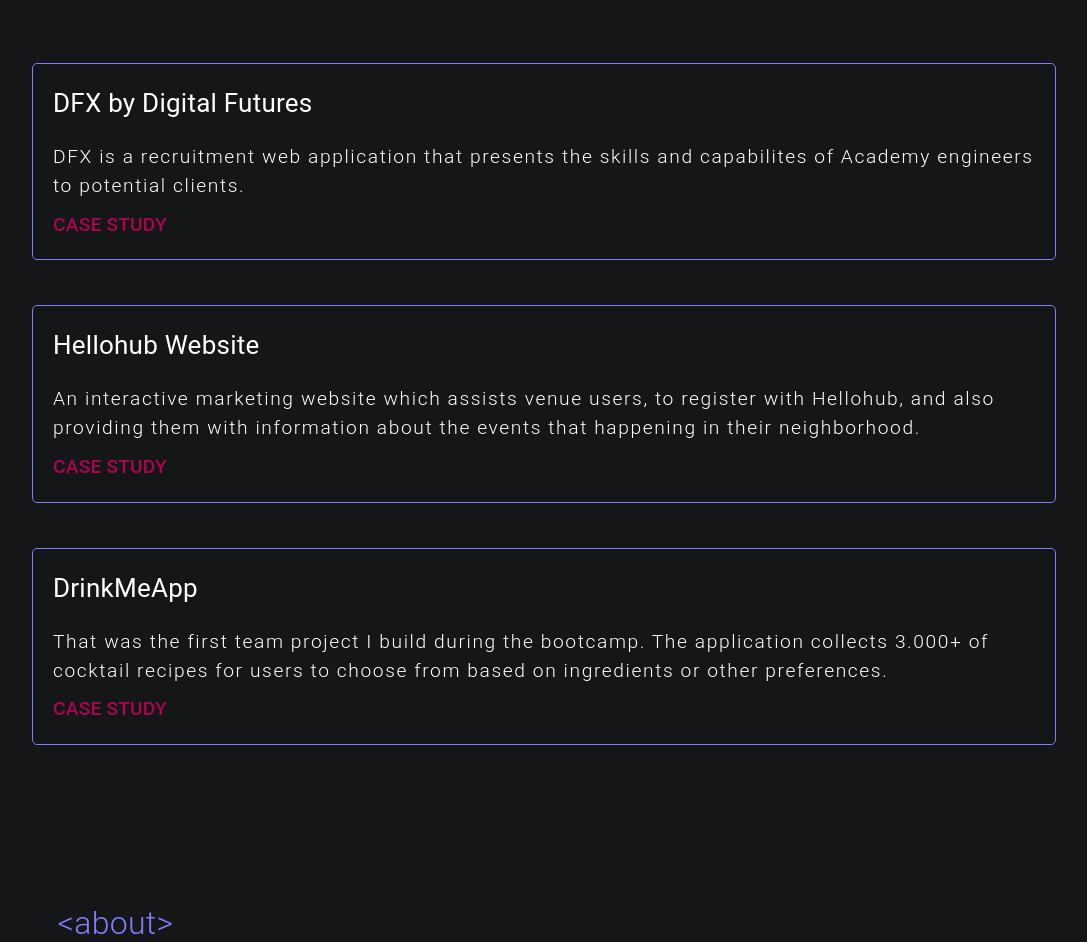
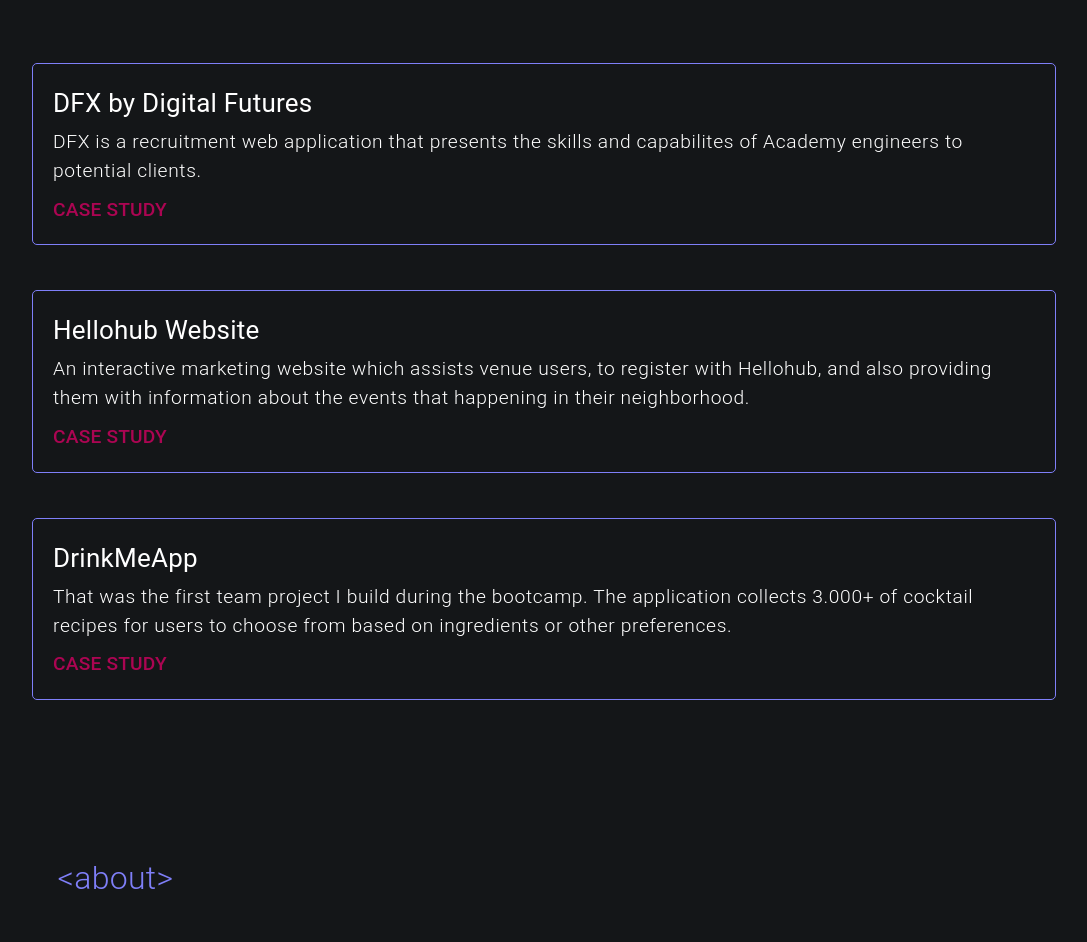
Before and after one commit to Viki-Robles/myblog, a Next.js app: page / in a window 1280 px wide. Shown: the part 1020-1962 px from the top of the page, without its empty margins (96-1183 px from the left). Built offline with nearby package versions, Linux system fonts and the light colour scheme.

Commit message:
feat: add more project pictures

```diff
--- a/components/Projects/Projects.tsx
+++ b/components/Projects/Projects.tsx
@@ -53,9 +53,9 @@
   },
   details: {
     color: 'white',
-    marginTop: '20px',
+    marginTop: '5px',
     fontSize: '1.2rem',
-    letterSpacing: '.1rem',
+    letterSpacing: '.04rem',
     fontWeight: 300,
   },
   technologies: {
```
